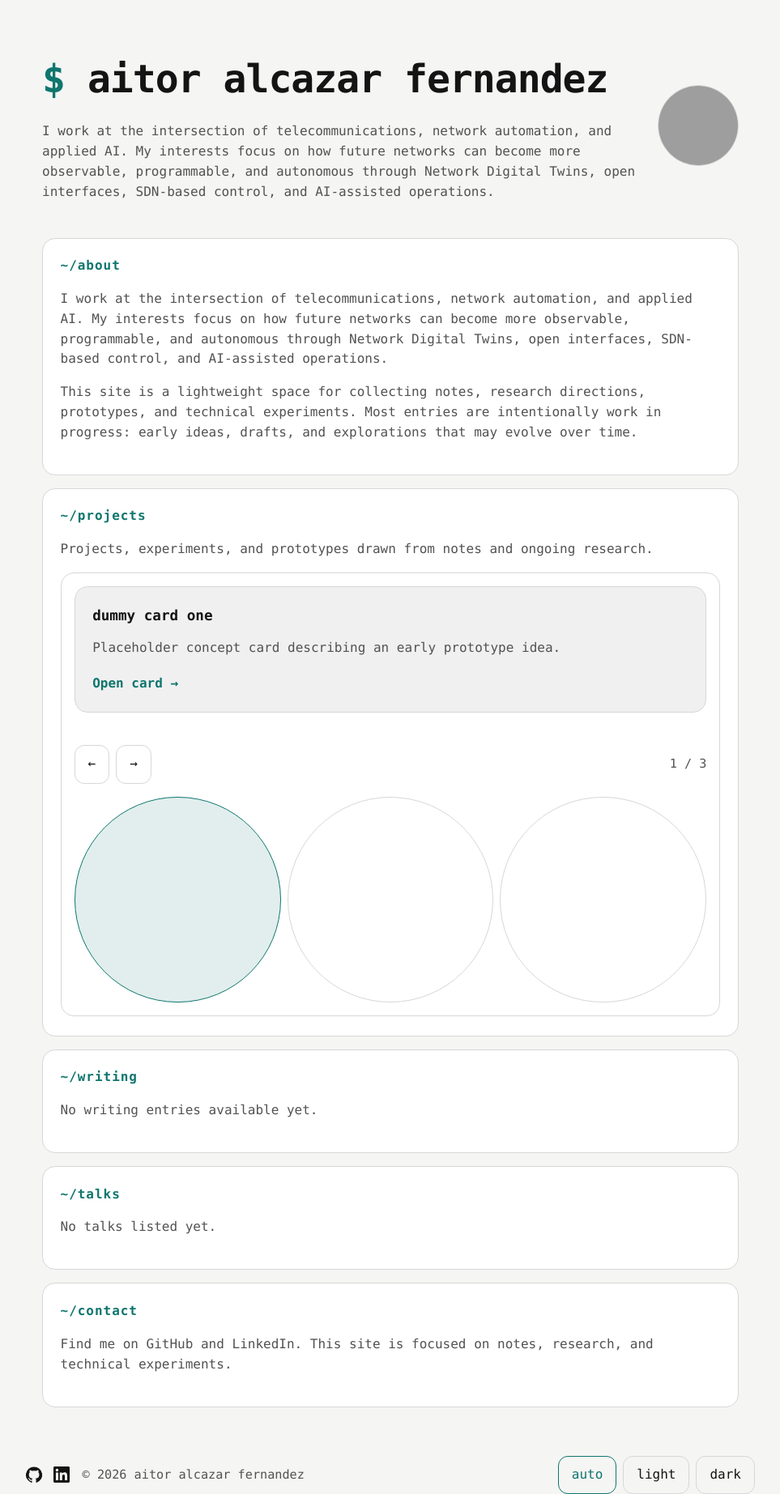
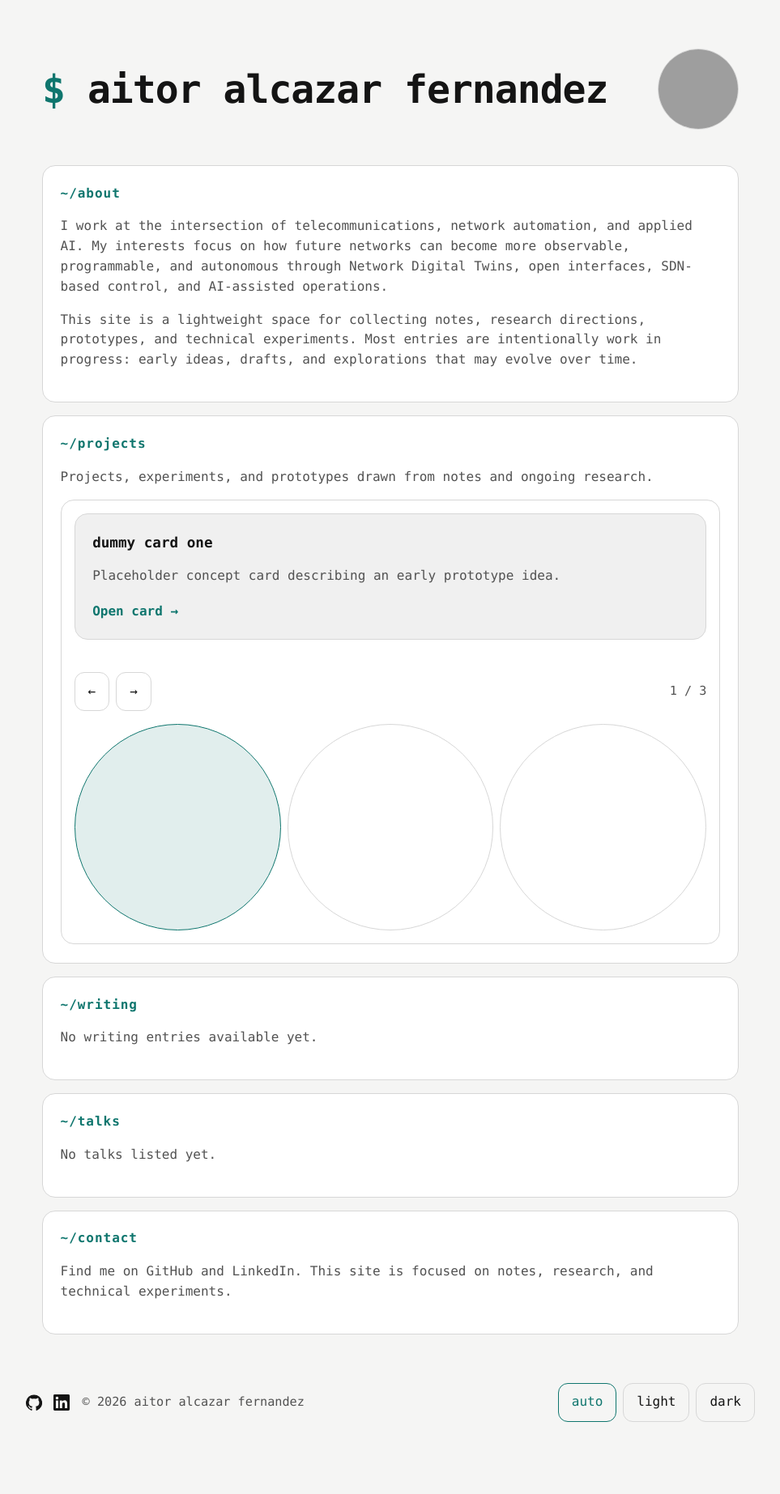
Before and after one commit to aitor-alcazar/aitor-alcazar.github.io, a Jekyll site: the page built from index.md, in a window 1280 px wide. Shown: the whole page at 81% size, without its empty margins (158-1121 px from the left). Built offline with Jekyll 4.4.1, drawn with Linux system fonts in a browser that asks for light colours; after the commit the page ends 1756 px from its top, so only the background shows below that; grey boxes are pictures that could not be loaded.

Commit message:
Changes to be committed: 	modified:   _layouts/home.html

```diff
--- a/_layouts/home.html
+++ b/_layouts/home.html
@@ -5,9 +5,6 @@ layout: default
   <div class="hero-top">
     <div>
       <h1 class="page-title">aitor alcazar fernandez</h1>
-      <p class="hero-copy">
-        I work at the intersection of telecommunications, network automation, and applied AI. My interests focus on how future networks can become more observable, programmable, and autonomous through Network Digital Twins, open interfaces, SDN-based control, and AI-assisted operations.
-      </p>
     </div>
     <img src="{{ '/assets/images/aitor.png' | relative_url }}" alt="Profile image of aitor alcazar fernandez" class="profile-image" />
   </div>
```
